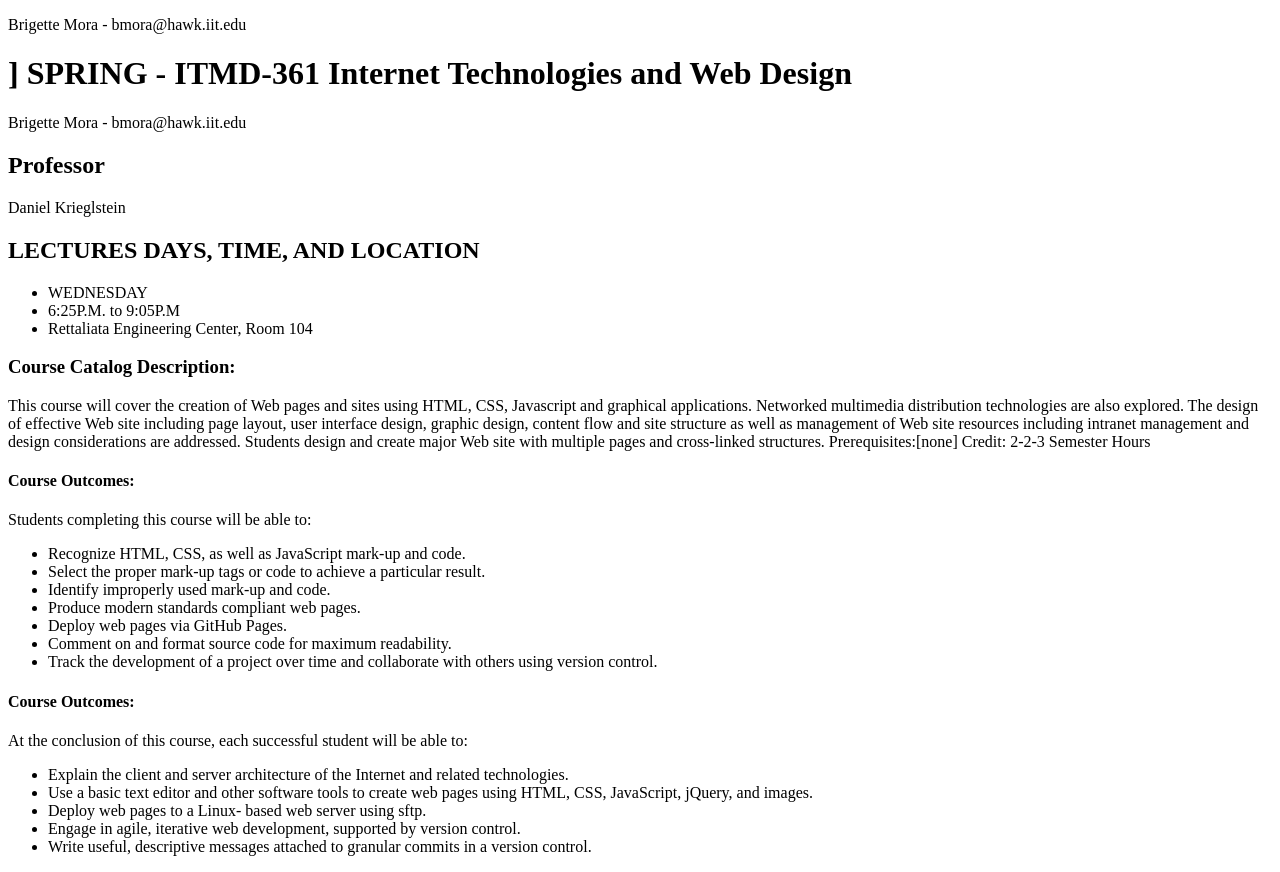
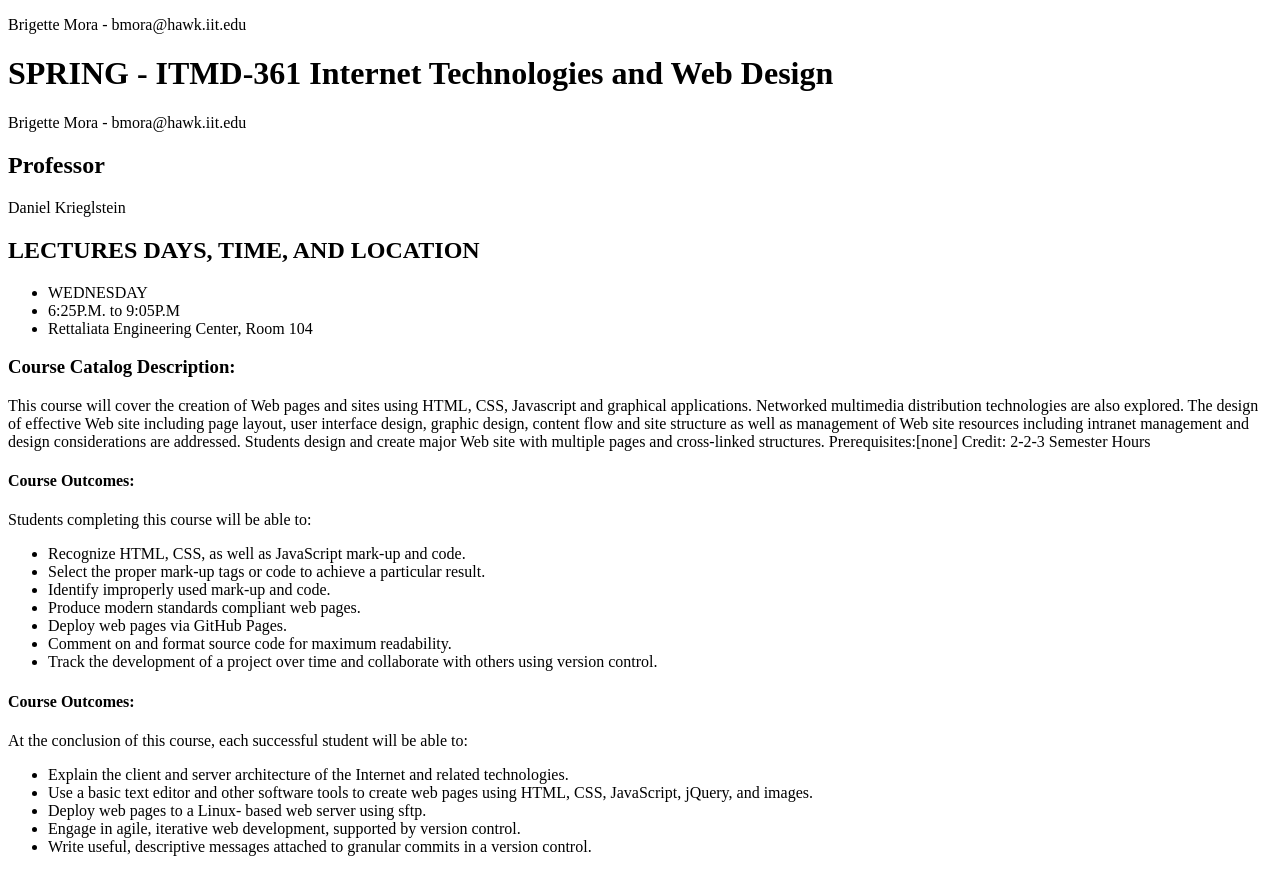
Before and after one commit to Vamor1/LAB2, a plain HTML site: page index.html in a window 1280 px wide. Drawn offline with Linux system fonts and the light colour scheme.

Commit message:
Update index.html

```diff
--- a/index.html
+++ b/index.html
@@ -11,7 +11,7 @@
 </head>
 
 <body>
-<h1>] SPRING - ITMD-361 Internet Technologies and Web Design </h1>
+<h1> SPRING - ITMD-361 Internet Technologies and Web Design </h1>
 <p> Brigette Mora - bmora@hawk.iit.edu</p>
 
 <h2>Professor</h2>
```
